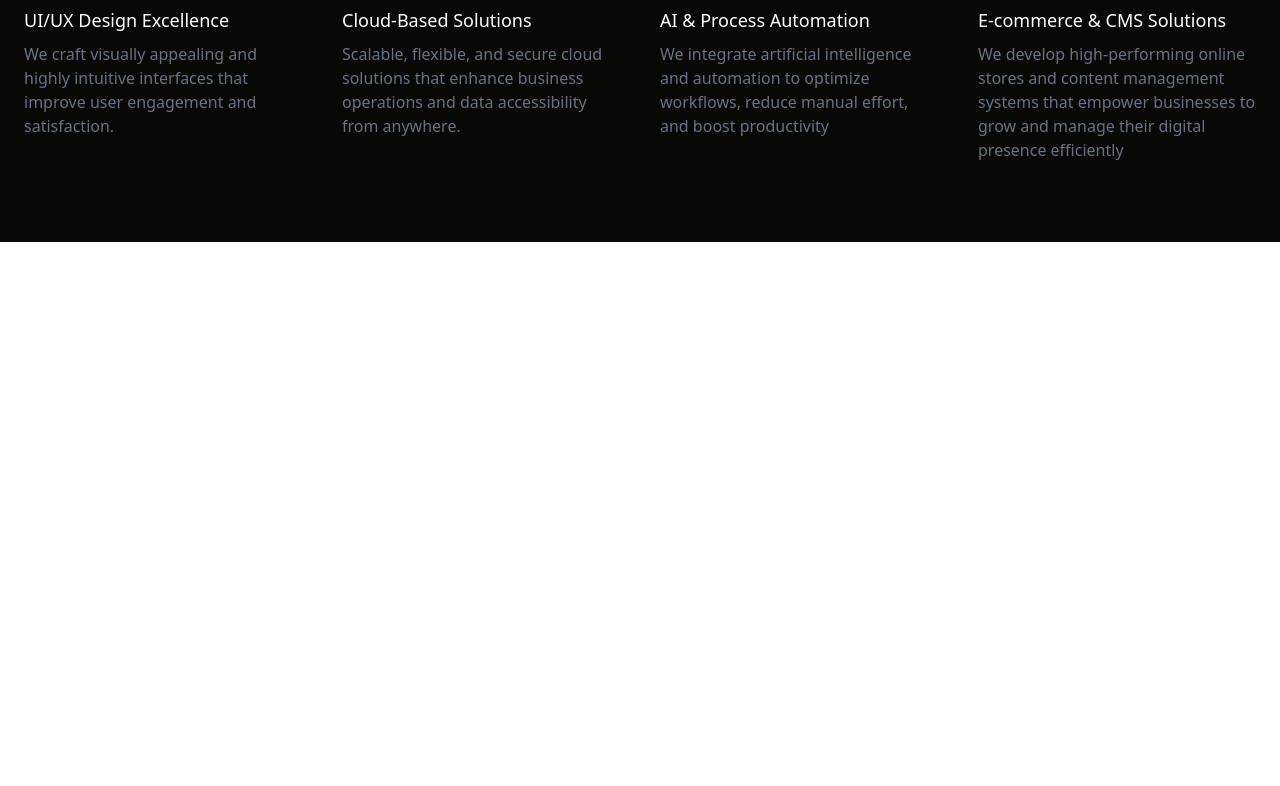
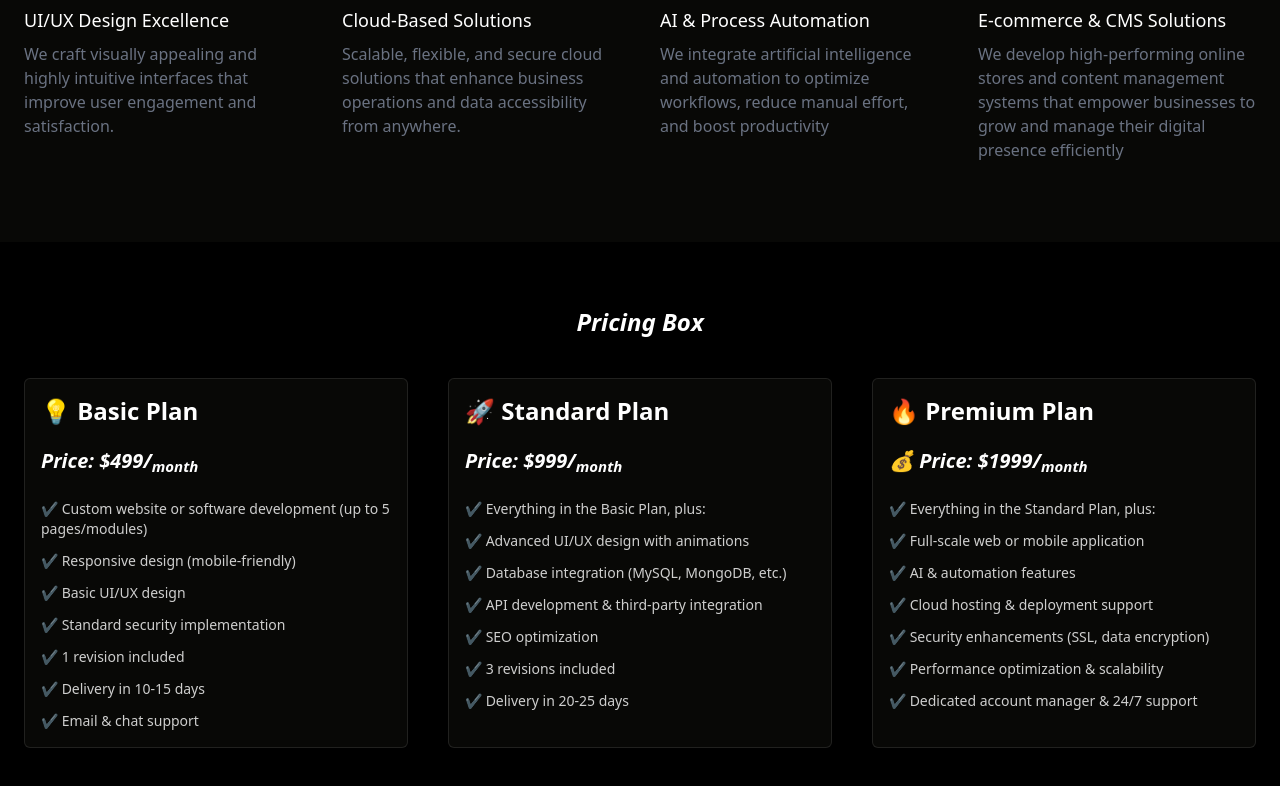
Before and after one commit to devmamunbd/coderx-ui, a React (Vite) app: page / in a window 1280 px wide. Shown: the part 1911-2697 px from the top of the page. Before the commit the page ends 2153 px from the top, so only its background shows below. Built offline with nearby package versions, Linux system fonts and the light colour scheme.

Commit message:
pricing box done

```diff
--- a/src/App.jsx
+++ b/src/App.jsx
@@ -3,6 +3,7 @@ import CompanyLogo from "./components/CompanyLogo";
 import FeaturesSection from "./components/FeaturesSection";
 import Hero from "./components/Hero";
 import Navbar from "./components/Navbar";
+import PricingBox from "./components/PricingBox";
 
 function App() {
   return (
@@ -12,6 +13,7 @@ function App() {
         <Hero />
         <CompanyLogo />
         <FeaturesSection />
+        <PricingBox />
       </div>
     </>
   );
--- /dev/null
+++ b/src/components/PricingBox.jsx
@@ -0,0 +1,77 @@
+import React from "react";
+
+const PricingBox = () => {
+  return (
+    <div className="bg-black py-16">
+      <div className="container mx-auto px-4 sm:px-6">
+        <h2 className="text-xl md:text-2xl font-bold text-white italic text-center mb-5">
+          Pricing Box
+        </h2>
+
+        {/* pricing-box */}
+        <div className="grid grid-cols-1 md:grid-cols-2 lg:grid-cols-3 gap-10 py-5">
+          {/* first-box */}
+          <div className="bg-primary hover:bg-gray-950 transition-all duration-150 ease-in-out cursor-pointer px-4 py-4 border-1 border-white/10 rounded-md">
+            <h3 className="text-white text-xl md:text-2xl font-bold mb-5">
+              💡 Basic Plan
+            </h3>
+            <p className="text-white mb-6 text-xs md:text-xl italic font-semibold">
+              Price: $499/<sub>month</sub>
+            </p>
+            <ul className="list-none text-white/80 space-y-3 text-sm">
+              <li>
+                ✔ Custom website or software development (up to 5 pages/modules)
+              </li>
+              <li>✔ Responsive design (mobile-friendly)</li>
+              <li>✔ Basic UI/UX design</li>
+              <li>✔ Standard security implementation</li>
+              <li>✔ 1 revision included</li>
+              <li>✔ Delivery in 10-15 days</li>
+              <li>✔ Email & chat support</li>
+            </ul>
+          </div>
+
+          {/* second-box */}
+          <div className="bg-primary hover:bg-gray-950 transition-all duration-150 ease-in-out cursor-pointer px-4 py-4 border-1 border-white/10 rounded-md">
+            <h3 className="text-white text-xl md:text-2xl font-bold mb-5">
+              🚀 Standard Plan
+            </h3>
+            <p className="text-white mb-6 text-xs md:text-xl italic font-semibold">
+              Price: $999/<sub>month</sub>
+            </p>
+            <ul className="list-none text-white/80 space-y-3 text-sm">
+              <li>✔ Everything in the Basic Plan, plus:</li>
+              <li>✔ Advanced UI/UX design with animations</li>
+              <li>✔ Database integration (MySQL, MongoDB, etc.)</li>
+              <li>✔ API development & third-party integration</li>
+              <li>✔ SEO optimization</li>
+              <li>✔ 3 revisions included</li>
+              <li>✔ Delivery in 20-25 days</li>
+            </ul>
+          </div>
+
+          {/* third-box */}
+          <div className="bg-primary hover:bg-gray-950 transition-all duration-150 ease-in-out cursor-pointer px-4 py-4 border-1 border-white/10 rounded-md">
+            <h3 className="text-white text-xl md:text-2xl font-bold mb-5">
+              🔥 Premium Plan
+            </h3>
+            <p className="text-white mb-6 text-xs md:text-xl italic font-semibold">
+              💰 Price: $1999/<sub>month</sub>
+            </p>
+            <ul className="list-none text-white/80 space-y-3 text-sm">
+              <li>✔ Everything in the Standard Plan, plus:</li>
+              <li>✔ Full-scale web or mobile application</li>
+              <li>✔ AI & automation features</li>
+              <li>✔ Cloud hosting & deployment support</li>
+              <li>✔ Security enhancements (SSL, data encryption)</li>
+              <li>✔ Performance optimization & scalability</li>
+              <li>✔ Dedicated account manager & 24/7 support</li>
+            </ul>
+          </div>
+        </div>
+      </div>
+    </div>
+  );
+};
+
+export default PricingBox;
```
